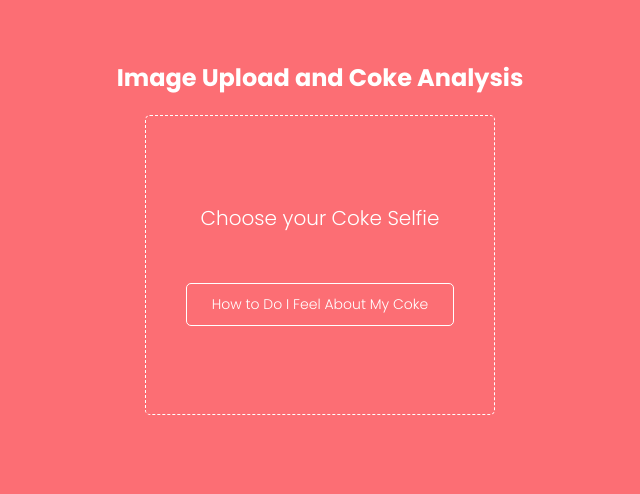
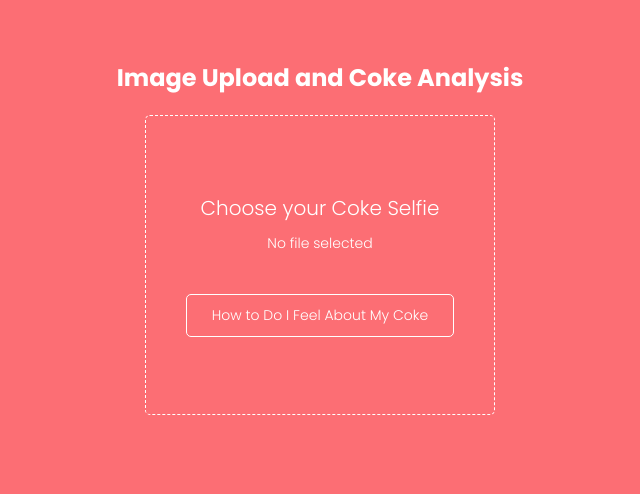
Before and after one commit to hello-d-lee/gemini-experiments, a Flask app: page / in a window 1280 px wide. Shown: the part 163-657 px from the top of the page, without its empty margins (320-960 px from the left). Run offline with Flask 3, Linux system fonts and the light colour scheme.

Commit message:
Added default file name

```diff
--- a/another_app_example/templates/chat.html
+++ b/another_app_example/templates/chat.html
@@ -31,6 +31,10 @@
     const fileInput = document.getElementById('fileInput');
     const fileNameDisplay = document.getElementById('fileNameDisplay');
 
+    // Set the default display text
+    fileNameDisplay.textContent = "No file selected";
+
+    // Set to the chosen file name
     fileInput.addEventListener('change', (event) => {
       const selectedFile = event.target.files[0];
       fileNameDisplay.textContent = selectedFile.name;
```
